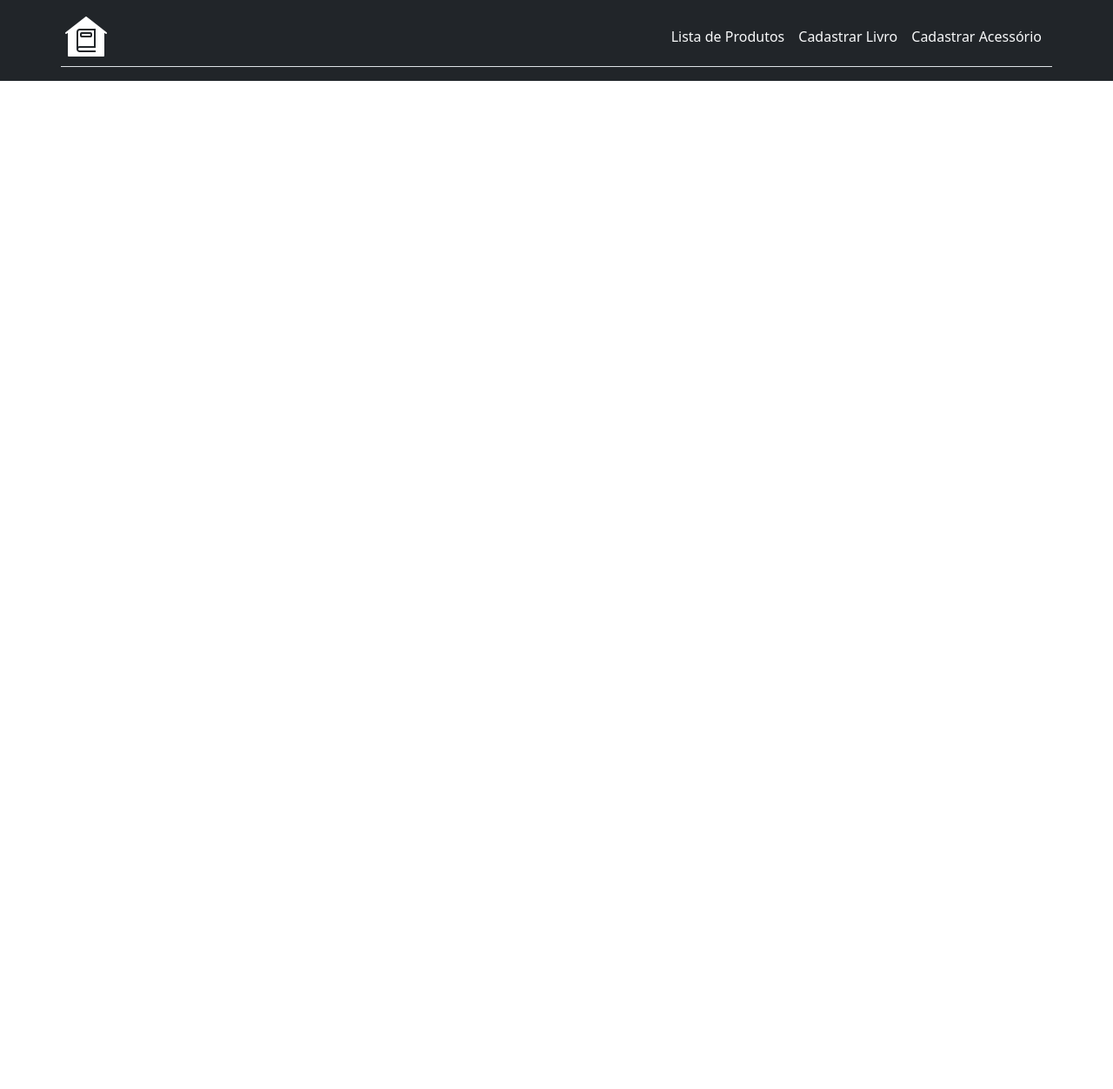
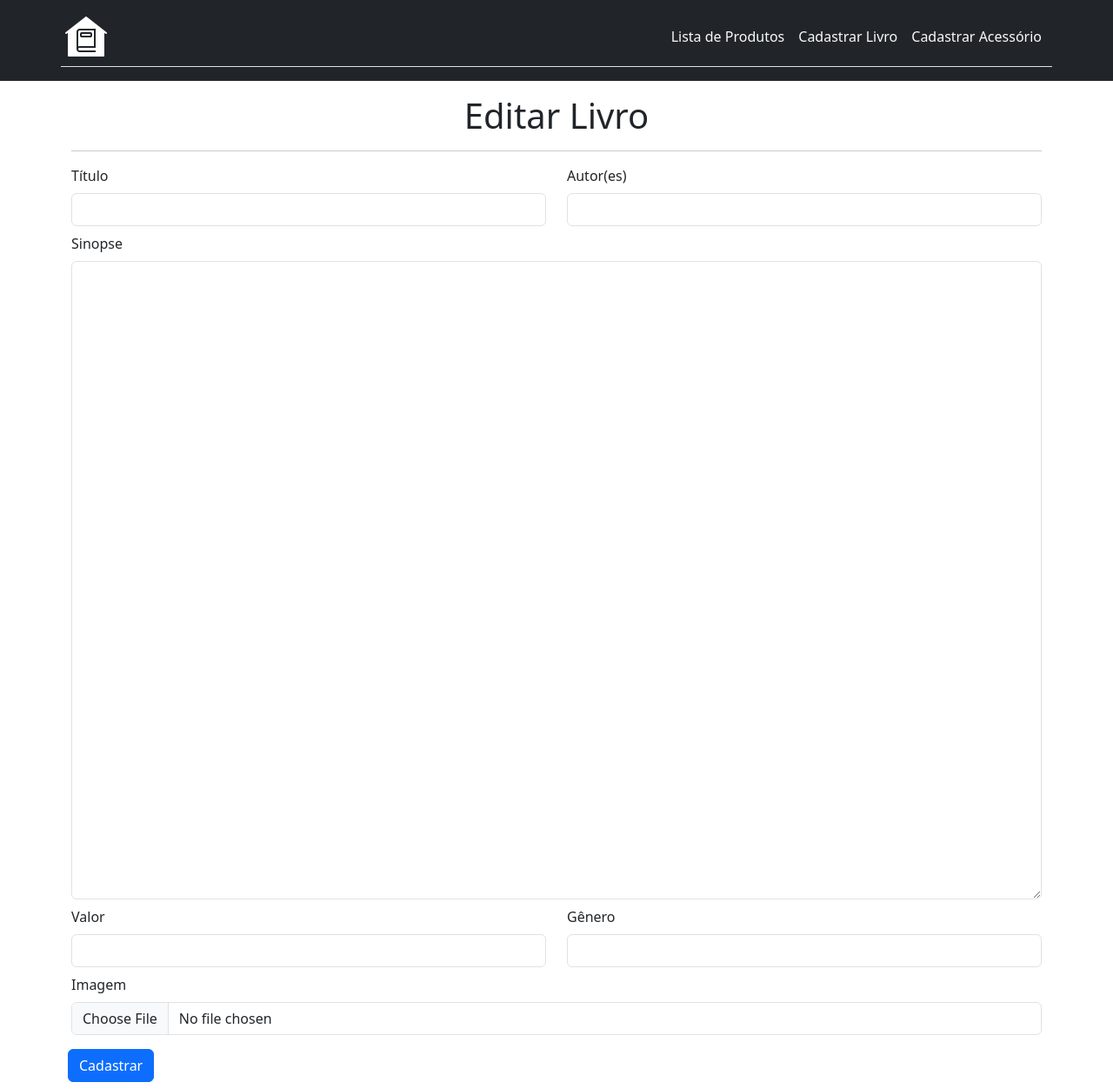
Before and after one commit to mika-font/ativ-crud-tei, a PHP site: page /edit_livro.php in a window 1280 px wide. Shown: the whole page at 87% size. Before the commit the page ends 93 px from the top, so only its background shows below. Run offline with PHP 8.4, Linux system fonts and the light colour scheme.

Commit message:
form do edit

```diff
--- a/edit_livro.php
+++ b/edit_livro.php
@@ -20,8 +20,54 @@
             </div>
         </nav>
     </header>
-    <main>
-
+    <main class="container pt-3">
+        <div class="row">
+            <div class="col-xl-12">
+                <div class="text-center">
+                    <h1>Editar Livro</h1>
+                    <hr>
+                </div>
+            </div>
+        </div>
+        <form action="processa_livro.php" method="POST" enctype="multipart/form-data">
+            <div class="row">
+                <div class="col-xl-6 pb-2">
+                    <label class="form-label">Título</label>
+                    <input class="form-control" type="text" name="titulo" required>
+                </div>
+                <div class="col-xl-6 pb-2">
+                    <label class="form-label">Autor(es)</label>
+                    <input class="form-control" type="text" name="autor" required>
+                </div>
+            </div>
+            <div class="row">
+                <div class="col-xl-12 pb-2">
+                    <label class="form-label">Sinopse</label>
+                    <textarea class="form-control" name="sinopse" id="texto" cols="100" rows="30" required></textarea>
+                </div>
+            </div>
+            <div class="row">
+                <div class="col-xl-6 pb-2">
+                    <label class="form-label">Valor</label>
+                    <input class="form-control" type="text" name="valor" required>
+                </div>
+                <div class="col-xl-6 pb-2">
+                    <label class="form-label">Gênero</label>
+                    <input class="form-control" type="text" name="genero" required>
+                </div>
+            </div>
+            <div class="row">
+                <div class="col-xl-12 pb-2">
+                    <label class="form-label">Imagem</label>
+                    <input class="form-control" type="file" name="imagem" required>
+                </div>
+            </div>
+            <div class="row">
+                <div class="p-2">
+                    <button class="btn btn-primary" type="submit" name="cadastrar">Cadastrar</button>
+                </div>
+            </div>
+        </form>
     </main>
     <footer>
 
```
